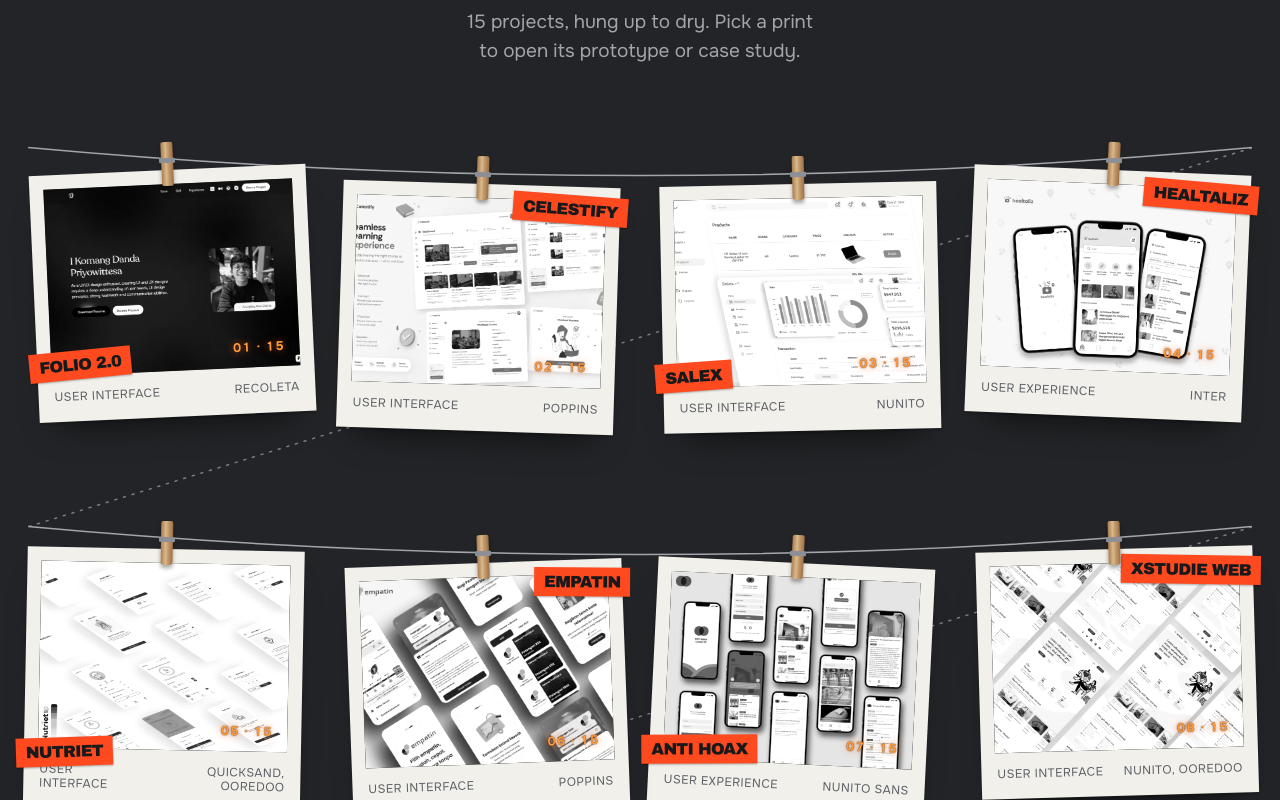
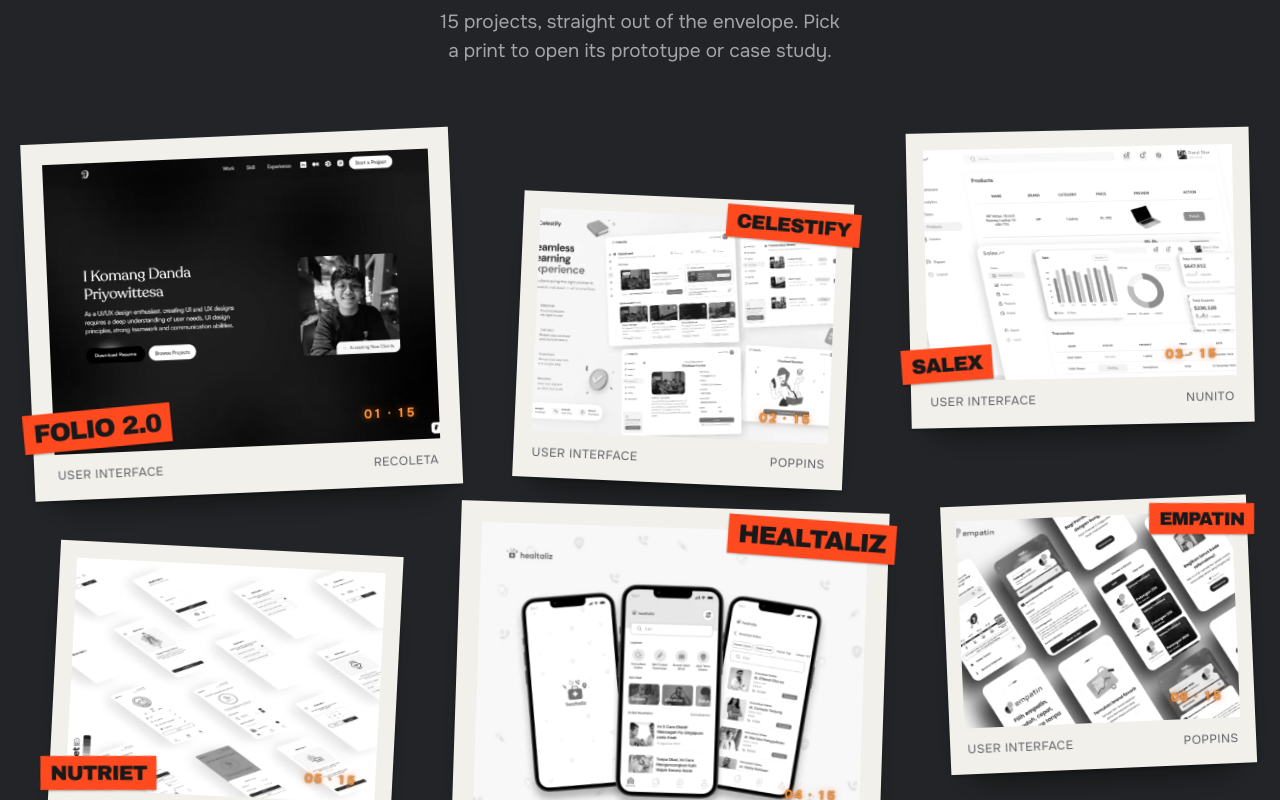
Before and after one commit to priyowittesa/priyowittesa_parallax_cinematic, a React (Vite) app: page / in a window 1280 px wide. Shown: the part 3820-4620 px from the top of the page. Built offline with nearby package versions, Linux system fonts and the light colour scheme; a web font is replaced by a local one.

Commit message:
update: selected work animate

```diff
--- a/src/Work.jsx
+++ b/src/Work.jsx
@@ -1,12 +1,12 @@
-import { useCallback, useEffect, useState } from 'react'
-import { motion, useReducedMotion } from 'motion/react'
+import { useCallback, useEffect, useRef, useState } from 'react'
+import { motion, useReducedMotion, useScroll, useTransform } from 'motion/react'
 import { projects } from './data.js'
 import ProjectTip from './ProjectTip.jsx'
 
 /*
-  Selected work as a darkroom drying line. Every project is a disposable-camera print, pegged to a
-  string. The string runs in a Z down the section: left to right along a row, back across on a
-  diagonal, then left to right again, so the eye reads the work in that order.
+  Selected work as a pile of disposable-camera prints, scattered across the table: large and
+  medium prints, each at its own angle, some overlapping the next, the way photos land when you
+  tip them out of the envelope. Click one for its links.
 */
 
 const N = projects.length
@@ -15,122 +15,84 @@ const pad = (n) => String(n).padStart(2, '0')
 // Small colour copies of the shots (public/img/print), so fifteen prints stay light to decode.
 const print = (src) => src.replace(/^\/img\/(.+)\.(png|jpe?g)$/, '/img/print/$1.webp')
 
-// Each print hangs a little crooked, the way pegged photos do. Fixed, so it never jumps between visits.
-const TILT = [-2.6, 1.8, -1.2, 2.4, 1.1, -2.1, 2.8, -1.6, 0.9, -2.8, 1.5, -0.9, 2.2, -1.9, 1.2]
-const tilt = (i) => TILT[i % TILT.length]
+/*
+  The scatter, on a board 100 units wide (1 unit = 1% of its width). One spread of six prints:
+  two large, four medium. Spreads alternate with their mirror image down the page, so the layout
+  looks random but never leaves a hole. x, y and w are in units, r is the tilt in degrees.
+*/
+const SPREAD = [
+  { x: 0, y: 0, w: 35, r: -3 },
+  { x: 40, y: 5, w: 27, r: 2.5 },
+  { x: 72, y: 0, w: 28, r: -1.8 },
+  { x: 35, y: 30, w: 35, r: 1.8 },
+  { x: 2, y: 34, w: 28, r: 2.4 },
+  { x: 75, y: 30, w: 25, r: -2.6 },
+]
+const SPREAD_H = 60
+const place = (i) => {
+  const k = Math.floor(i / SPREAD.length)
+  const s = SPREAD[i % SPREAD.length]
+  const flip = k % 2 === 1
+  return {
+    x: flip ? 100 - s.x - s.w : s.x,
+    y: s.y + k * SPREAD_H,
+    w: s.w,
+    r: flip ? -s.r : s.r,
+    big: s.w >= 34,
+  }
+}
+const SPOTS = projects.map((_, i) => place(i))
+// A print is about 0.74 of its width tall, plus its caption strip.
+const BOARD_H = Math.max(...SPOTS.map((s) => s.y + s.w * 0.74 + 4))
 
-// The rope sags between its ends: a quadratic curve from (0, 2) through (50, 22) to (100, 2) on a
-// 100 x 20 box. A peg sits on the rope wherever its column's centre falls.
-const ROPE = 'M0 2 Q50 22 100 2'
-const sagAt = (t) => (2 + 40 * t * (1 - t)) / 20 // 0..1 of the rope box height
+// How far each print travels against the scroll (px over the whole section): the big ones lie
+// lower on the table and move less, the medium ones a little more, each a touch different.
+const depthOf = (i, s) => (s.big ? 18 : 42) + (i % 3) * 12
 
-const columnsFor = (w) => (w < 640 ? 2 : w < 1100 ? 3 : 4)
-
-function useColumns() {
-  const [cols, setCols] = useState(() => (typeof window === 'undefined' ? 4 : columnsFor(window.innerWidth)))
-  useEffect(() => {
-    const onResize = () => setCols(columnsFor(window.innerWidth))
-    window.addEventListener('resize', onResize)
-    return () => window.removeEventListener('resize', onResize)
-  }, [])
-  return cols
+// The light catching a glossy print follows the pointer across the photo.
+const moveGloss = (e) => {
+  const photo = e.currentTarget.querySelector('.print__photo')
+  const gloss = photo?.querySelector('.print__gloss')
+  if (!gloss) return
+  const r = photo.getBoundingClientRect()
+  gloss.style.transform = `translate3d(${(e.clientX - r.left - r.width).toFixed(1)}px, ${(e.clientY - r.top - r.height).toFixed(1)}px, 0)`
 }
 
-const LINE_EASE = [0.77, 0, 0.175, 1]
-
-export default function Work() {
-  const cols = useColumns()
-  const reduce = useReducedMotion()
-  const [tip, setTip] = useState(null)
-  const closeTip = useCallback(() => setTip(null), [])
-
-  const open = (i) => (e) => {
-    e.stopPropagation()
-    // A keyboard press has no pointer position: open it from the middle of the print instead.
-    if (e.detail === 0) {
-      const r = e.currentTarget.getBoundingClientRect()
-      setTip({ i, x: r.left + r.width / 2, y: r.top + r.height * 0.4 })
-    } else {
-      setTip({ i, x: e.clientX, y: e.clientY })
-    }
-  }
-
-  const rows = []
-  for (let k = 0; k < N; k += cols) rows.push(projects.slice(k, k + cols).map((p, j) => ({ p, i: k + j })))
+function Print({ p, i, s, progress, wide, reduce, onOpen }) {
+  const depth = wide && !reduce ? depthOf(i, s) : 0
+  const lift = useTransform(progress, [0, 1], [depth, -depth])
+  // Each print lands from a little higher and more crooked, then settles where it lies.
+  const toss = (i % 2 ? 1 : -1) * 7
+  const delay = (i % 3) * 0.08
 
   return (
-    <section className="work" id="work" aria-labelledby="work-h">
-      <header className="work__head">
-        <h2 id="work-h" className="display work__title">Selected work</h2>
-        <p className="work__lead">
-          {N} projects, hung up to dry. Pick a print to open its prototype or case study.
-        </p>
-      </header>
-
-      <div className="line" style={{ '--cols': cols }}>
-        {rows.map((row, r) => (
-          <motion.ol
-            key={`${cols}-${r}`}
-            className="line__row"
-            start={row[0].i + 1}
+    <motion.li
+      className={`spot${s.big ? ' spot--big' : ''}`}
+      style={{ '--x': s.x, '--y': s.y, '--w': s.w, '--rot': `${s.r}deg`, '--i': i }}
       initial="off"
       whileInView="on"
-            viewport={{ once: true, amount: 0.25 }}
-          >
-            {/* The rope across this row, and the diagonal that carries it down to the next. */}
-            <motion.svg
-              className="line__rope"
-              viewBox="0 0 100 20"
-              preserveAspectRatio="none"
-              aria-hidden="true"
+      viewport={{ once: true, amount: 0.3 }}
       variants={{
-                off: { clipPath: reduce ? 'inset(0 0% 0 0)' : 'inset(0 100% 0 0)' },
-                on: { clipPath: 'inset(0 0% 0 0)', transition: { duration: 0.9, ease: LINE_EASE } },
-              }}
-            >
-              <path d={ROPE} vectorEffect="non-scaling-stroke" />
-            </motion.svg>
-            {r < rows.length - 1 && (
-              <motion.svg
-                className="line__turn"
-                viewBox="0 0 100 100"
-                preserveAspectRatio="none"
-                aria-hidden="true"
-                variants={{
-                  off: { clipPath: reduce ? 'inset(0 0 0% 0)' : 'inset(0 0 100% 0)' },
-                  on: { clipPath: 'inset(0 0 0% 0)', transition: { duration: 0.8, delay: 0.7, ease: LINE_EASE } },
-                }}
-              >
-                <path d="M100 0 L0 100" vectorEffect="non-scaling-stroke" />
-              </motion.svg>
-            )}
-
-            {row.map(({ p, i }, c) => {
-              const rot = tilt(i)
-              const delay = 0.25 + c * 0.08
-              return (
-                <motion.li
-                  key={p.name}
-                  className="slot"
-                  style={{ '--hang': sagAt((c + 0.5) / cols), '--rot': `${rot}deg` }}
-                  variants={{
-                    off: reduce ? { opacity: 0 } : { opacity: 0, y: -28, rotate: rot - 9 },
+        off: reduce ? { opacity: 0 } : { opacity: 0, y: 60, scale: 1.08, rotate: s.r + toss },
         on: reduce
-                      ? { opacity: 1, transition: { duration: 0.3, delay: c * 0.05 } }
+          ? { opacity: 1, transition: { duration: 0.3 } }
           : {
-                          opacity: 1, y: 0, rotate: rot,
+              opacity: 1, y: 0, scale: 1, rotate: s.r,
               transition: {
-                            opacity: { duration: 0.25, delay },
-                            default: { type: 'spring', bounce: 0.42, duration: 1.1, delay },
+                opacity: { duration: 0.3, delay },
+                default: { type: 'spring', bounce: 0.3, duration: 0.9, delay },
               },
             },
       }}
     >
-                  <span className="peg" aria-hidden="true" />
+      {/* Depth while scrolling, then a slow idle drift, then the hover lift: one layer each. */}
+      <motion.div className="spot__depth" style={{ y: lift }}>
+        <div className="spot__drift">
           <button
             type="button"
             className={`print${i % 2 ? ' print--b' : ''}`}
-                    onClick={open(i)}
+            onClick={onOpen}
+            onPointerMove={moveGloss}
             aria-haspopup="dialog"
             aria-label={`${p.title}. ${p.tags.join(', ')}. Open links`}
           >
@@ -147,6 +109,16 @@ export default function Work() {
                   if (!im.dataset.full) { im.dataset.full = '1'; im.src = p.img }
                 }}
               />
+              {/* The photo develops once it lands: it starts as bare paper and the picture comes up through it. */}
+              <motion.span
+                className="print__dev"
+                aria-hidden="true"
+                variants={{
+                  off: { opacity: 1 },
+                  on: { opacity: 0, transition: { duration: reduce ? 0.2 : 1.6, delay: reduce ? 0 : delay + 0.45, ease: [0.23, 1, 0.32, 1] } },
+                }}
+              />
+              <span className="print__gloss" aria-hidden="true" />
               <span className="print__stamp" aria-hidden="true">{pad(i + 1)} · {pad(N)}</span>
             </span>
             <span className="print__label display" aria-hidden="true">{p.name}</span>
@@ -155,11 +127,87 @@ export default function Work() {
               <span>{p.font}</span>
             </span>
           </button>
+        </div>
+      </motion.div>
     </motion.li>
   )
-            })}
-          </motion.ol>
+}
+
+const useWide = () => {
+  const [wide, setWide] = useState(() => typeof window !== 'undefined' && window.innerWidth >= 1100)
+  useEffect(() => {
+    const onResize = () => setWide(window.innerWidth >= 1100)
+    window.addEventListener('resize', onResize)
+    return () => window.removeEventListener('resize', onResize)
+  }, [])
+  return wide
+}
+
+export default function Work() {
+  const reduce = useReducedMotion()
+  const wide = useWide()
+  const board = useRef(null)
+  const { scrollYProgress } = useScroll({ target: board, offset: ['start end', 'end start'] })
+  const [tip, setTip] = useState(null)
+  const closeTip = useCallback(() => setTip(null), [])
+
+  // The idle drift only plays while the pile is on screen and the page is still: during a scroll
+  // the parallax is already moving every print, and running both costs a style pass per frame.
+  useEffect(() => {
+    const el = board.current
+    if (!el) return
+    let timer = 0
+    let near = false
+    const io = new IntersectionObserver(([e]) => {
+      near = e.isIntersecting
+      el.classList.toggle('is-still', near)
+    })
+    io.observe(el)
+    const onScroll = () => {
+      if (!near) return
+      if (el.classList.contains('is-still')) el.classList.remove('is-still')
+      clearTimeout(timer)
+      timer = setTimeout(() => el.classList.add('is-still'), 160)
+    }
+    window.addEventListener('scroll', onScroll, { passive: true })
+    return () => { io.disconnect(); clearTimeout(timer); window.removeEventListener('scroll', onScroll) }
+  }, [])
+
+  const open = (i) => (e) => {
+    e.stopPropagation()
+    // A keyboard press has no pointer position: open it from the middle of the print instead.
+    if (e.detail === 0) {
+      const r = e.currentTarget.getBoundingClientRect()
+      setTip({ i, x: r.left + r.width / 2, y: r.top + r.height * 0.4 })
+    } else {
+      setTip({ i, x: e.clientX, y: e.clientY })
+    }
+  }
+
+  return (
+    <section className="work" id="work" aria-labelledby="work-h">
+      <header className="work__head">
+        <h2 id="work-h" className="display work__title">Selected work</h2>
+        <p className="work__lead">
+          {N} projects, straight out of the envelope. Pick a print to open its prototype or case study.
+        </p>
+      </header>
+
+      <div className="pile">
+        <ol className="pile__board" ref={board} style={{ '--board-h': BOARD_H }}>
+          {projects.map((p, i) => (
+            <Print
+              key={p.name}
+              p={p}
+              i={i}
+              s={SPOTS[i]}
+              progress={scrollYProgress}
+              wide={wide}
+              reduce={reduce}
+              onOpen={open(i)}
+            />
           ))}
+        </ol>
       </div>
 
       <ProjectTip tip={tip} onClose={closeTip} />
--- a/src/styles.css
+++ b/src/styles.css
@@ -237,49 +237,35 @@ main { position: relative; z-index: 2; background: var(--bg); transition: backgr
 .stat__n { font-family: var(--display); font-weight: 800; font-size: var(--step-head); white-space: nowrap; letter-spacing: -0.04em; line-height: 1; }
 .stat__l { margin-top: 12px; font-size: var(--step-small); color: var(--muted); max-width: 16em; }
 
-/* ---------- Work: a darkroom drying line. Disposable prints pegged to a rope that runs in a Z ---------- */
+/* ---------- Work: a pile of disposable prints, scattered across the table ---------- */
 .work { padding-top: var(--gap); background: var(--surface); transition: background-color 400ms var(--ease-in-out); }
 .work__head { padding: 0 var(--m); text-align: center; }
 .work__title { color: var(--muted); font-size: var(--step-poster); }
 .work__lead { max-width: 30em; margin: 20px auto 0; color: var(--muted); font-size: var(--step-body); text-wrap: balance; }
 
-.line {
-  --rope-h: 56px;                       /* height of the box the sagging rope is drawn in */
-  --row-gap: clamp(64px, 7vw, 104px);
+.pile {
   --paper-print: #f2f0eb;
+  container-type: inline-size;
   padding: clamp(56px, 6vw, 96px) var(--m) var(--gap);
 }
-.line__row {
-  position: relative; list-style: none; margin: 0; padding: 0;
-  display: grid; grid-template-columns: repeat(var(--cols), minmax(0, 1fr)); column-gap: clamp(20px, 3vw, 48px);
-  align-items: start;
+.pile__board { list-style: none; margin: 0; padding: 0; }
+.spot { --lw: var(--w); position: relative; }
+/* The print under the pointer comes to the top of the pile. */
+.spot:hover, .spot:focus-within { z-index: 40; }
+
+/* Wide screens: every print where it landed (Work.jsx), in units of the board's width. */
+@media (min-width: 1100px) {
+  .pile__board { position: relative; height: calc(var(--board-h) * 1cqw); }
+  .spot { position: absolute; left: calc(var(--x) * 1%); top: calc(var(--y) * 1cqw); width: calc(var(--w) * 1%); }
 }
-.line__row + .line__row { margin-top: var(--row-gap); }
-.line__rope, .line__turn {
-  position: absolute; left: 0; width: 100%; overflow: visible; pointer-events: none; z-index: 0;
-  fill: none; stroke: var(--muted); stroke-width: 1.5px; stroke-linecap: round;
+/* Narrower: large prints take a row on their own, medium ones go in pairs, still crooked. */
+@media (max-width: 1099px) {
+  .pile__board { display: grid; grid-template-columns: 1fr 1fr; gap: clamp(28px, 5vw, 48px) clamp(16px, 3vw, 32px); align-items: start; }
+  .spot { --lw: 45; }
+  .spot--big { --lw: 80; grid-column: 1 / -1; width: 80%; }
+  .spot--big:nth-child(even) { justify-self: end; }
+  .spot:not(.spot--big):nth-child(odd) { margin-top: clamp(16px, 4vw, 36px); }
 }
-.line__rope { top: 0; height: var(--rope-h); }
-/* The diagonal starts where this row's rope ends (right) and lands where the next one starts (left). */
-.line__turn { top: calc(var(--rope-h) * 0.1); height: calc(100% + var(--row-gap)); stroke-dasharray: 2 7; opacity: 0.7; }
-
-.slot {
-  position: relative; z-index: 1;
-  padding-top: calc(var(--hang) * var(--rope-h) + 10px);
-  transform-origin: 50% calc(var(--hang) * var(--rope-h)); /* it swings from its peg */
-}
-.slot:nth-child(even) { z-index: 2; }
-
-/* A wooden clothes peg, clipped onto the rope. */
-.peg {
-  position: absolute; z-index: 3; left: 50%; width: 12px; height: 44px; margin-left: -6px;
-  top: calc(var(--hang) * var(--rope-h) - 18px);
-  border-radius: 2px 2px 3px 3px;
-  background: linear-gradient(90deg, #a87d4f, #d8b98d 40%, #c49a6a 60%, #9b7046);
-  box-shadow: 0 3px 4px rgba(0, 0, 0, 0.35);
-  pointer-events: none;
-}
-.peg::after { content: ''; position: absolute; left: -2px; right: -2px; top: 16px; height: 5px; border-radius: 1px; background: #8c9096; }
 
 /* The print: a disposable-camera photo with a white border and a deeper strip at the foot. */
 .print {
@@ -297,7 +283,16 @@ main { position: relative; z-index: 2; background: var(--bg); transition: backgr
 .print__photo { position: relative; display: block; aspect-ratio: 4 / 3; overflow: hidden; background: #2a2c30; }
 .print__photo img {
   width: 100%; height: 100%; object-fit: cover; object-position: 50% 30%;
-  filter: grayscale(1) contrast(1.04); transition: filter 450ms var(--ease-out);
+  filter: grayscale(1) contrast(1.04);
+  transition: filter 450ms var(--ease-out), transform 700ms var(--ease-out);
+}
+/* Bare paper over the photo; Work.jsx fades it away as the print develops. */
+.print__dev { position: absolute; inset: 0; background: #f6f3ec; pointer-events: none; }
+/* Light on the glossy paper: a soft spot that follows the pointer (moved in Work.jsx). */
+.print__gloss {
+  position: absolute; left: 0; top: 0; width: 200%; height: 200%; pointer-events: none;
+  background: radial-gradient(circle at 50% 50%, rgba(255, 255, 255, 0.34), rgba(255, 255, 255, 0.1) 22%, rgba(255, 255, 255, 0) 42%);
+  opacity: 0; transition: opacity 300ms var(--ease-out);
 }
 /* The orange date stamp a disposable camera burns into the corner; here it counts the roll. */
 .print__stamp {
@@ -310,39 +305,58 @@ main { position: relative; z-index: 2; background: var(--bg); transition: backgr
   padding: 14px 2px 18px; font-size: 0.75rem; line-height: 1.2; letter-spacing: 0.04em; text-transform: uppercase; color: #5b5e64;
 }
 .print__foot span:last-child { text-align: right; }
-/* The label: a sticker slapped across the photo's edge, alternating corners down the line. */
+/* The label: a sticker slapped across the photo's edge, alternating corners across the pile. */
 .print__label {
   position: absolute; left: -8px; bottom: calc(18px + 1.2em + 14px - 0.6em); z-index: 2;
   max-width: calc(100% + 8px); padding: 7px 10px 6px;
   background: var(--accent); color: var(--graphite);
-  font-size: clamp(0.8125rem, 0.55rem + 0.6vw, 1.125rem); font-weight: 800; line-height: 1; text-transform: uppercase;
+  font-size: clamp(0.8125rem, calc(var(--lw, 30) * 0.06cqw), 1.75rem); font-weight: 800; line-height: 1; text-transform: uppercase;
   white-space: nowrap; overflow: hidden; text-overflow: ellipsis;
-  transform: rotate(-3deg); box-shadow: 0 1px 2px rgba(0, 0, 0, 0.3);
+  --tilt: -3deg;
+  transform: rotate(var(--tilt)); box-shadow: 0 1px 2px rgba(0, 0, 0, 0.3);
+  transform-origin: 0% 100%;
+  transition: transform 260ms var(--ease-out);
 }
-.print--b .print__label { left: auto; right: -8px; bottom: auto; top: 3.5%; transform: rotate(2.5deg); }
+.print--b .print__label { left: auto; right: -8px; bottom: auto; top: 3.5%; --tilt: 2.5deg; transform-origin: 100% 0%; }
+
+/* At rest the pile breathes: every print drifts a few pixels and a fraction of a degree, each on
+   its own clock, so the table never looks frozen. Stops while a print is held. */
+.spot__drift {
+  animation: drift calc(6.5s + var(--i) * 0.37s) ease-in-out calc(var(--i) * -1.3s) infinite alternate;
+  animation-play-state: paused;
+}
+/* Work.jsx sets this while the pile is on screen and the page is not scrolling. */
+.pile__board.is-still .spot__drift { animation-play-state: running; }
+@keyframes drift {
+  from { transform: translate3d(0, 0, 0) rotate(0deg); }
+  to { transform: translate3d(0, -5px, 0) rotate(0.6deg); }
+}
+.spot:nth-child(even) .spot__drift { animation-direction: alternate-reverse; }
+.spot:hover .spot__drift, .spot:focus-within .spot__drift { animation-play-state: paused; }
 
 @media (hover: hover) and (pointer: fine) {
-  /* Lifted off the line and straightened, and the photo gets its colour back. */
+  /* Picked up off the pile and straightened, and the photo gets its colour back. */
   .print:hover { transform: translateY(-8px) rotate(calc(var(--rot) * -1)); }
   .print:hover::after { opacity: 1; }
-  .print:hover .print__photo img { filter: none; }
+  .print:hover .print__photo img { filter: none; transform: scale(1.04); }
+  .print:hover .print__gloss { opacity: 1; }
+  /* The sticker lifts at its free corner, as if about to be peeled. */
+  .print:hover .print__label { transform: rotate(calc(var(--tilt) * 1.7)) translate3d(0, -2px, 0); }
 }
 .print:active { transform: translateY(-4px) rotate(calc(var(--rot) * -1)) scale(0.98); transition-duration: 120ms; }
 .print:focus-visible { outline: 3px solid var(--accent); outline-offset: 6px; }
 .print:focus-visible .print__photo img { filter: none; }
 
 @media (max-width: 640px) {
-  .line { --rope-h: 40px; --row-gap: 56px; }
-  .line__row { column-gap: 16px; }
-  .peg { width: 9px; height: 32px; margin-left: -4.5px; top: calc(var(--hang) * var(--rope-h) - 13px); }
-  .peg::after { top: 12px; height: 4px; }
   .print__foot { padding: 10px 1px 12px; font-size: 0.625rem; }
   .print__foot span:last-child { display: none; }
   .print__stamp { font-size: 0.5625rem; }
   .print__label { padding: 5px 7px 4px; bottom: calc(12px + 1.2em + 10px - 0.6em); }
 }
 @media (prefers-reduced-motion: reduce) {
-  .print, .print::after, .print__photo img { transition-duration: 0ms; }
+  .print, .print::after, .print__photo img, .print__label { transition-duration: 0ms; }
+  .spot__drift { animation: none; }
+  .print__gloss { display: none; }
 }
 
 /* ---------- Project tooltip (floats, so it may carry a shadow) ---------- */
```
Lines whose indentation alone changed are shown as unchanged.
